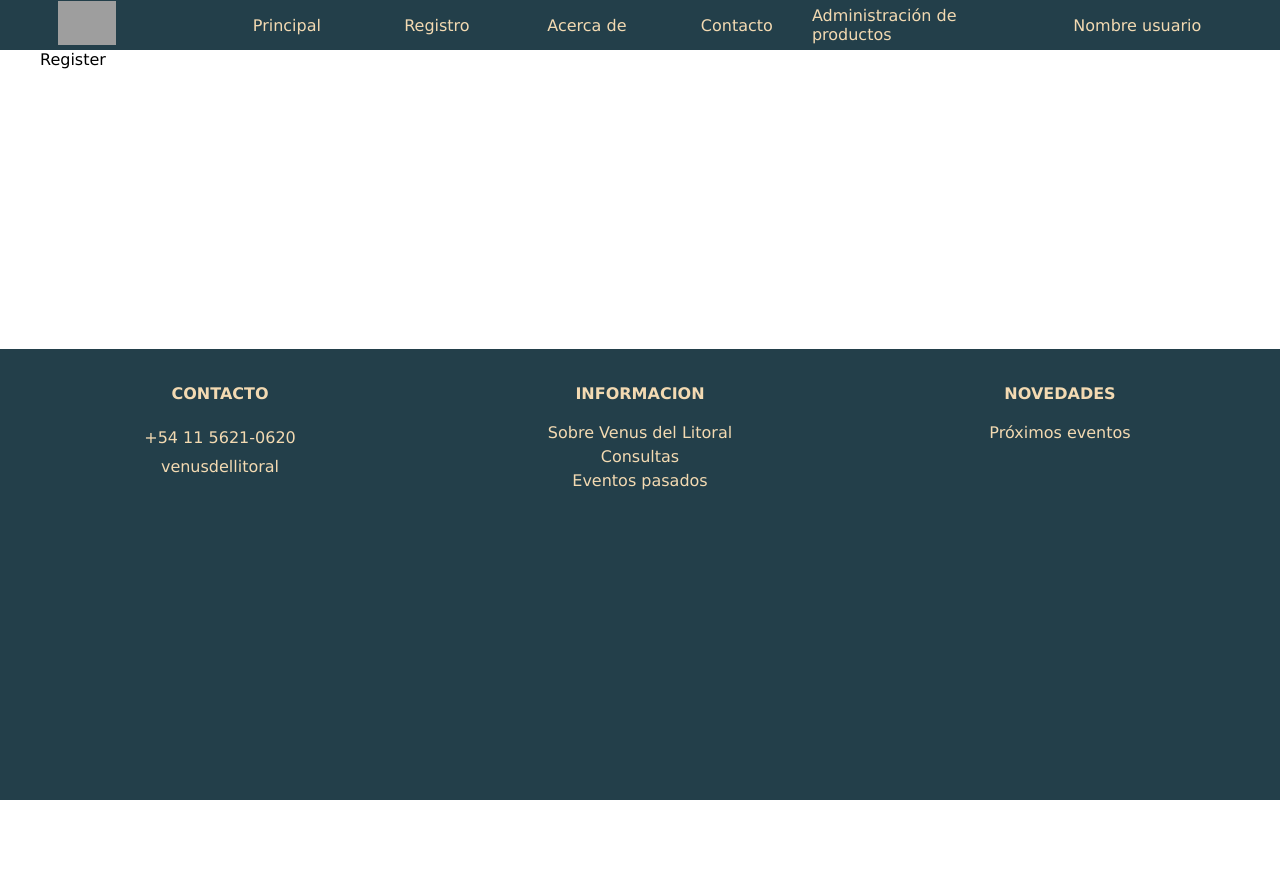
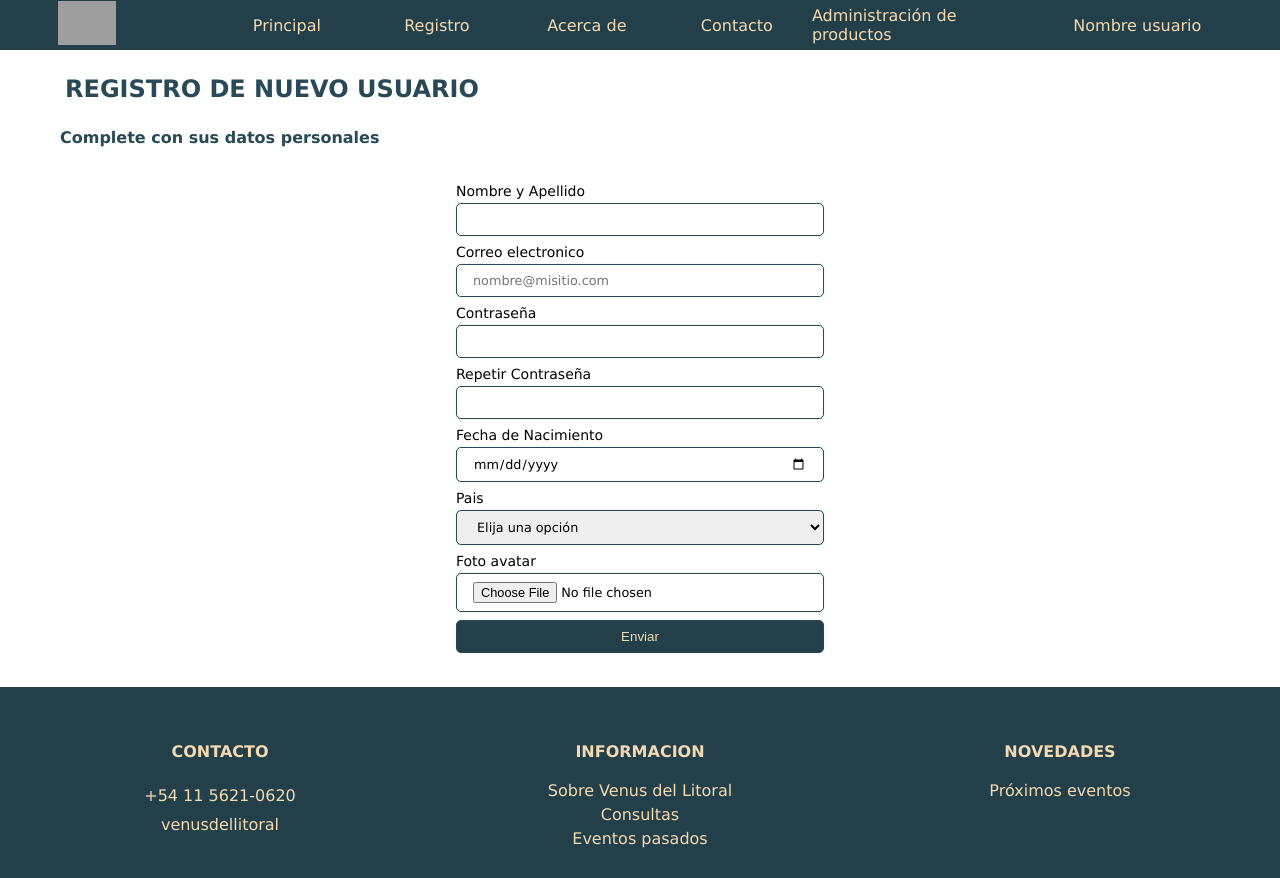
Before and after one commit to ferchu2019/react-ecommerce, a React (Vite) app: page /register in a window 1280 px wide. Before the commit the page ends 800 px from the top, so only its background shows below. Built offline with nearby package versions, Linux system fonts and the light colour scheme; grey boxes are pictures that could not be loaded; a web font is replaced by a local one.

Commit message:
pestaña product admin finalizada, botones funcionando

```diff
--- a/src/components/admin-row/AdminRow.jsx
+++ b/src/components/admin-row/AdminRow.jsx
@@ -1,6 +1,6 @@
 import './adminRow.css'
 
-export default function AdminRow({product}) {
+export default function AdminRow({product, deleteProduct, editFillForm}) {
   return (
     <tr className="admin_table_row">
       <td><div className="image"><img src={product.image} alt={product.name}/></div></td>
@@ -10,8 +10,8 @@ export default function AdminRow({product}) {
       <td><div className="category">{product.category}</div></td>
       <td><div className="date">{product.createdAt}</div></td>
       <td><div className="actions_container">
-        <button>Editar</button>
-        <button>Eliminar</button>
+        <button onClick={() => editFillForm(product)}>Editar</button>
+        <button onClick={() => deleteProduct(product.id) }>Eliminar</button>
       </div></td>
     </tr>
   )
--- a/src/components/admin-row/adminRow.css
+++ b/src/components/admin-row/adminRow.css
@@ -14,7 +14,7 @@
     }
     .description_container{
         display: -webkit-box;
-        -webkit-line-clamp:3 ;
+        -webkit-line-clamp: 3;
         overflow: hidden;
         -webkit-box-orient: vertical;
     }
--- a/src/components/admin-table/AdminTable.jsx
+++ b/src/components/admin-table/AdminTable.jsx
@@ -1,7 +1,7 @@
 import AdminRow from '../admin-row/AdminRow';
 import './adminTable.css'
 
-export default function AdminTable({products}) {
+export default function AdminTable({products, deleteProduct, editFillForm}) {
 
   return (
     <table className="admin_table">
@@ -18,7 +18,8 @@ export default function AdminTable({products}) {
       </thead>
       <tbody>
         {products.map (eachProd => {
-          return <AdminRow key={eachProd.id} product={eachProd}/>
+          return <AdminRow key={eachProd.id} product={eachProd} deleteProduct={deleteProduct}
+          editFillForm={editFillForm}/>
         })
       }
       </tbody>
--- a/src/index.css
+++ b/src/index.css
@@ -127,6 +127,7 @@ body{
 }
 
 /* ------- MAIN -------- */
+
 .main_container{
     flex-grow: 1;
     width: 100%;
@@ -240,7 +241,42 @@ body{
             }
             }
 }
-
+/* formularios */
+.input_container{
+    display: flex;
+    flex-direction: column;
+    margin-bottom:8px;
+    label{
+        margin-bottom: 4px;
+        font-size: 14px;
+    }
+    input, textarea, select {
+        border: 1px solid #284955;
+        border-radius: 5px;
+        outline: none;
+        caret-color: #233f4a;
+        padding: 8px 16px;
+        box-shadow: 0 0 2px #cee9e4;
+        font-size: 0.80rem;
+        font-family: Verdana, Geneva, Tahoma, sans-serif;
+    }
+    button, input[type="file"]{
+        border: 1px solid  #284955;
+        border-radius: 5px;
+        outline: none;
+        padding: 8px 16px;
+        background-color: white;
+        box-shadow: 0 0 2px  #cee9e4;
+        transition: background-color 0.3s;
+    }
+    button{
+        background-color: #233f4a;
+        color: #f3dab2;
+        &:hover{
+        background-color:#284955;
+    }
+    }
+}
 /**----- FOOTER -----**/
 .footer_container{
     display: flex;
--- a/src/pages/admin-product/AdminProduct.jsx
+++ b/src/pages/admin-product/AdminProduct.jsx
@@ -4,6 +4,7 @@ import "./adminProduct.css"
 import axios from "axios";
 import { useEffect, useState } from "react";
 import AdminTable from "../../components/admin-table/AdminTable";
+import Swal from "sweetalert2";
 
 const URL ="https://66e84eecb17821a9d9dc3463.mockapi.io/api/v1"
 
@@ -11,11 +12,25 @@ export default function AdminProduct() {
 
   const [products, setProducts] = useState([]);
 
-  const {register, handleSubmit, formState:{errors, isValid}} = useForm();
+  const [selectedProduct, setSelectedProduct] =useState(null);
+
+  const {register, setValue, reset, handleSubmit, formState:{errors, isValid}} = useForm();
 
   useEffect(() => {getProducts();}, [])
 
-  //llamo producto
+  useEffect(() => {
+    if(selectedProduct) {
+      setValue("name", selectedProduct.name),
+      setValue("price", selectedProduct.price),
+      setValue("description", selectedProduct.description),
+      setValue("image", selectedProduct.image),
+      setValue("category", selectedProduct.category),
+      setValue("createdAt", selectedProduct.createdAt)
+      }else{
+          reset()
+        }
+    }, [selectedProduct, setValue, reset])
+
   async function getProducts() {
     try {
       const response = await axios.get(`${URL}/products`);
@@ -26,13 +41,42 @@ export default function AdminProduct() {
       console.log(error)
     }
   }
-  //creo producto nuevo
+
+  function deleteProduct (productId) {
+    Swal.fire({title:"Borrar producto", text:"Seguro que quiere borrar el producto?", icon: "warning", showCancelButton: true, reverseButtons:true,}).then (async(result) => {
+      try {
+        if(result.isConfirmed){
+          const response = await axios.delete(`${URL}/products/${productId}`);
+          console.log(response.data);
+          getProducts();
+        }} catch (error) {
+          console.log(error)
+          Swal.fire({title:"Error al borrar", text: "El producto no se pudo borrar", icon:"error"})
+         }})}
+
+  function editFillForm(product){
+    console.log("producto a editar", product);
+    setSelectedProduct(product);
+  }
+
   async function loadProduct(productData){
    console.log(productData)
    try {
-    const response = await axios.post(`${URL}/products`,productData)
-    console.log(response.data)
+    if(selectedProduct){
+      const {id}= selectedProduct;
+      const response = await axios.put(`${URL}/products/${id}`, productData);
+      console.log(response.data);
+      Swal.fire({ title:"Producto actualizado", text:"El producto fue actualizado correctamente", icon:"success", timer:1500})
+      setSelectedProduct(null)
+
+      }else{
+        const response = await axios.post(`${URL}/products`,productData)
+        console.log(response.data)
+        reset()
+        ;}
+
     getProducts();
+
    } catch (error) {
     console.log(error)
    }
@@ -74,11 +118,13 @@ export default function AdminProduct() {
             <label htmlFor="image">Imagen</label>
             <input type="url" id="image" {...register("image") }/>
           </div>
-          <button className="btn" type="submit" disabled={!isValid}>Cargar producto</button>
+          <div className="input_container">
+             <button className={`btn ${selectedProduct && 'btn-success'}`} type="submit" disabled={!isValid}>{selectedProduct? "Editar":"Cargar producto"}</button>
+          </div>
       </form>
     </div>
     <div className="table_container">
-      <AdminTable products={products}/>
+      <AdminTable products={products} deleteProduct={deleteProduct} editFillForm={editFillForm}/>
     </div>
   </div>
   </>)
--- a/src/pages/register/Register.jsx
+++ b/src/pages/register/Register.jsx
@@ -1,7 +1,107 @@
+import './register.css'
+import { useForm } from "react-hook-form";
+import axios from 'axios';
+import { useState, useEffect } from 'react';
 
+const URL ="https://66e84eecb17821a9d9dc3463.mockapi.io/api/v1"
 
 export default function Register() {
+
+  // const [user, setUser] = useState([]);
+
+  // const {register, handleSubmit, formState:{error,isValid}} = useForm();
+
+  // useEffect(() => {getUser();}, [])
+
+  // async function getUser() {
+  //   try {
+  //     const response = await axios.get(`${URL}/register`);
+  //     setUser(response.data);
+  //     console.log(response.data)
+  //   } catch (error) {
+  //     console.log(error)
+  //   }
+  // }
+
+  // async function newRegister(userName) {
+  //   console.log(userName)
+  //   try {
+  //     const response = await axios.post(`${URL}/register`, userName)
+  //     console.log(response.data)
+  //     getUser();
+  //   } catch (error) {
+  //     console.log(error)
+
+  //   }
+  // }
   return (
-    <div>Register</div>
+    <div className="register_container">
+      <h2>REGISTRO DE NUEVO USUARIO</h2>
+      <h3>Complete con sus datos personales</h3>
+      <form className="register_form" >
+        <div className="input_container">
+          <label htmlFor='fullname'>Nombre y Apellido </label>
+          <input type="text" name="fullname" id="fullname"/>
+          {/* {errors.fullname?.type === "required" && <div className="input-error">El campo es requerido</div>}
+          {errors.fullname?.type === "minLength" && <div className="input-error">El mínimo de caracteres es 6</div>}    */}
+        </div>
+        <div className="input_container">
+          <label htmlFor="email">Correo electronico</label>
+          <input type="email" name="email" id="email" required="" placeholder="nombre@misitio.com" minLength={10} maxLength={50}pattern="[A-Za-z0-9._+\-']+@[A-Za-z0-9.\-]+\.[A-Za-z]{2,}$"
+          />
+        </div>
+        <div className="input_container">
+          <label htmlFor="password">Contraseña</label>
+          <input type="password" name="password" id="password" required=""  minLength={6} maxLength={10}/>
+        </div>
+        <div className="input_container">
+          <label htmlFor="password">Repetir Contraseña</label>
+          <input type="password" name="password" id="password" required="" />
+        </div>
+        <div className="input_container">
+          <label htmlFor="date_birth">Fecha de Nacimiento</label>
+          <input type="date" name="date_birth" id="date_birth" required="" />
+        </div>
+        <div className="input_container">
+          <label htmlFor="country">Pais</label>
+          <select name="country" id="country" required="">
+            <option value="" selected="">Elija una opción</option>
+            <option value="ARG">Argentina</option>
+            <option value="BOL">Bolivia</option>
+            <option value="BRA">Brasil</option>
+            <option value="CHI">Chile</option>
+            <option value="COL">Colombia</option>
+            <option value="COR">Costa Rica</option>
+            <option value="CUB">Cuba</option>
+            <option value="ECU">Ecuador</option>
+            <option value="ELS">El Salvador</option>
+            <option value="GFR">Guayana Francesa</option>
+            <option value="GRA">Granada</option>
+            <option value="GUAT">Guatemala</option>
+            <option value="GUAY">Guayana</option>
+            <option value="HAI">Haiti</option>
+            <option value="HON">Honduras</option>
+            <option value="JAM">Jamaica</option>
+            <option value="MEX">Mexico</option>
+            <option value="NIC">Nicaragua</option>
+            <option value="PAR">Paraguay</option>
+            <option value="PAN">Panama</option>
+            <option value="PER">Peru</option>
+            <option value="PTR">Puerto Rico</option>
+            <option value="RDO">Republica Dominicana</option>
+            <option value="SUR">Surinam</option>
+            <option value="URU">Uruguay</option>
+            <option value="VEN">Venezuela</option>
+          </select>
+        </div>
+        <div className="input_container">
+          <label htmlFor="avatar">Foto avatar</label>
+          <input type="file" name="avatar" id="avatar" accept="image/*" />
+        </div>
+        <div className="input_container">
+          <button type="submit">Enviar</button>
+        </div>
+     </form>
+  </div>
   )
 }
--- /dev/null
+++ b/src/pages/register/register.css
@@ -0,0 +1,36 @@
+
+h2{
+    padding:20px;
+    font-size: 1.5rem;
+    color: #284955;
+}
+h3{
+    padding:0 0 20px 20px;
+    font-size: 1rem;
+    color: #284955;
+}
+.register_form{
+    width:min(400px, 100%);
+    margin: 0 auto 10px;
+    padding: 1rem;
+    /* background-image:url(/assets/img/fondos/fondo.png); */
+    gap: 5px;
+}
+
+@media screen and (width <= 580px) {
+    h2{
+        text-align: center;
+        font-size: 1rem;
+        padding-bottom: 10px;
+        padding-top: 0;
+        margin-top: 50px;
+    }
+    h3{
+        font-size: 0.75rem;
+        text-align: center;
+        padding-bottom: 10px;
+    }
+    .register_form{
+        margin-bottom: 10px;
+    }
+}
```
Also changed, not shown: src/components/admin-table/adminTable.css (+14 -1 lines), src/pages/admin-product/adminProduct.css (+18 -34 lines), src/pages/contact/contact.css (+3 -40 lines).
